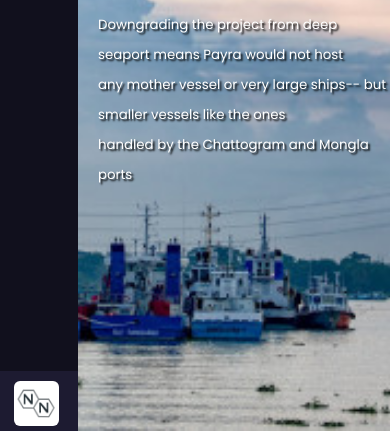
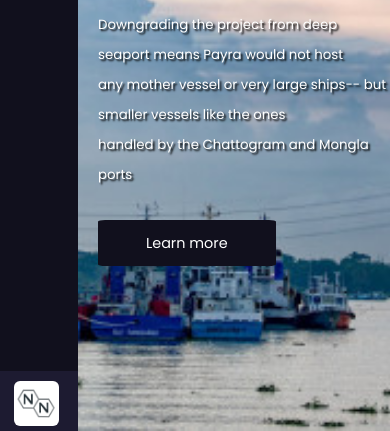
Before and after one commit to PayraSeaPort/PayraSeaPort.github.io, a plain HTML site: page index.html in a window 390 px wide. Shown: the part 413-844 px from the top of the page. Drawn offline with nearby package versions, Linux system fonts and the light colour scheme.

Commit message:
Hero button added

```diff
--- a/assets/css/main.css
+++ b/assets/css/main.css
@@ -283,12 +283,12 @@ body {
   margin: 8px 10px;
 }
 
-.update h2 {
+.hero h2 {
   color: #fff;
   font-size: 4rem;
 }
 
-.update {
+.hero {
   position: absolute;
   left: 0%;
   top: 25%;
@@ -296,13 +296,31 @@ body {
   margin-left: 20px;
 }
 
-.update .intro {
+.hero .intro {
   color: #fff;
   font-size: 1.5rem;
   margin-top: 20px;
   font-weight: 400;
   line-height: 30px;
   text-shadow: 2px 2px 2px #000;
+}
+
+.hero .herobtn-cover {
+  margin-top: 2.5rem;
+}
+
+.herobtn {
+  font-size: 1.2rem;
+  background-color: #11101d;
+  text-align: center;
+  padding: 0.8rem 3rem;
+  border-radius: 4%;
+  text-decoration: none;
+  color: #fff;
+}
+
+.herobtn:hover {
+  background-color: #1d1b31;
 }
 
 #project-details{
@@ -508,11 +526,11 @@ button:hover {
     width: 65px;
   }
 
-  .update h2 {
+  .hero h2 {
     font-size: 2rem;
   }
 
-  .update .intro {
+  .hero .intro {
     font-size: 10pt;
   }
 
@@ -550,4 +568,8 @@ button:hover {
     font-size: 1rem;
   }
 
+  .herobtn {
+    font-size: 0.9rem;
+  }
+
 }
--- a/index.html
+++ b/index.html
@@ -60,11 +60,14 @@
   </div>
 
   <section id="home">
-      <div class="update">
+      <div class="hero">
         <h2 class="long-read-title" style="text-shadow: 3px 3px 5px #000;"> Payra has <br> downgraded to <br> seaport from deep seaport </h2>
         <p class='intro'>
           Downgrading the project from deep seaport means Payra would not host <br> any mother vessel or very large ships-- but smaller vessels like the ones <br> handled by the Chattogram and Mongla ports
         </p>
+        <div class="herobtn-cover">
+          <a href="#project-details" class="scroll-link herobtn">Learn more</a>
+        </div>
       </div>
   </section>
 
```
